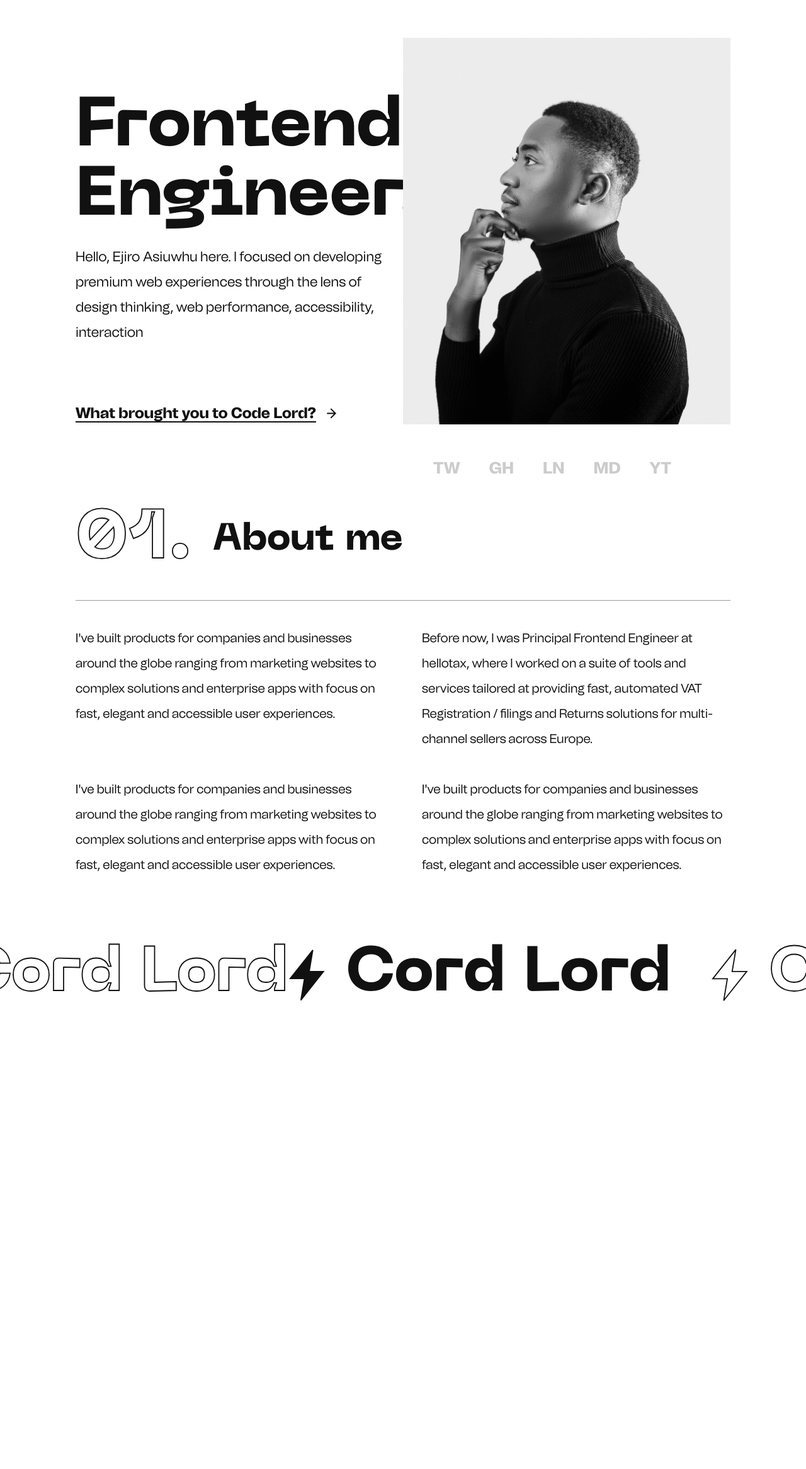
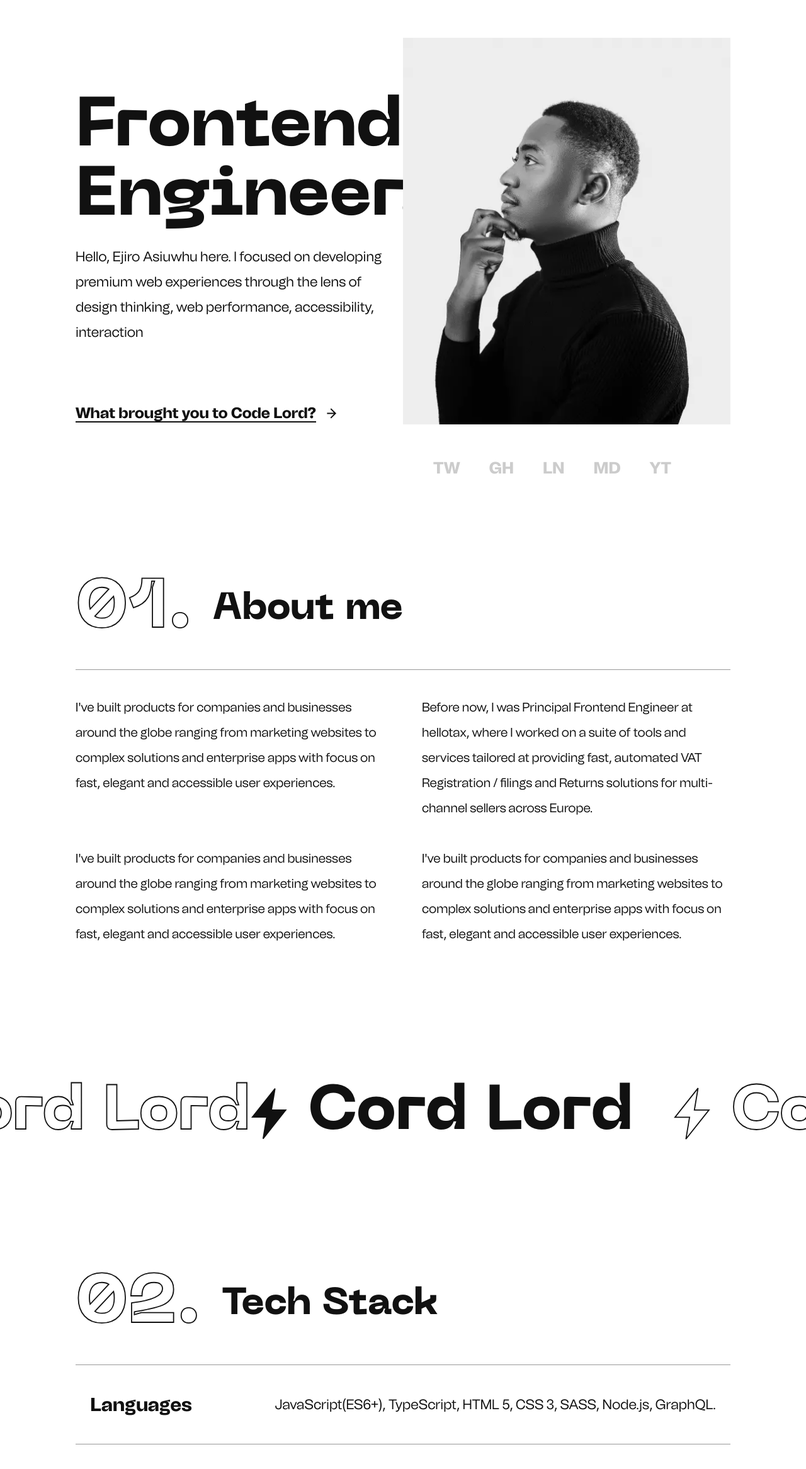
Before and after one commit to ejirocodes/portfolio-1, a Next.js app: page / in a window 1280 px wide. Shown: the part 177-2510 px from the top of the page at 63% size. Before the commit the page ends 1800 px from the top, so only its background shows below. Built offline with nearby package versions, Linux system fonts and the light colour scheme.

Commit message:
web perf image and UI fixes

```diff
--- a/components/home/About.tsx
+++ b/components/home/About.tsx
@@ -1,14 +1,11 @@
-import React from "react";
 import LineHoriz from "../shared/LineHoriz";
 
 export default function About() {
   return (
-    <section className="container-space my-[40px]">
+    <section className="container-space md:my-[150px] my-[100px]">
       <div className="md:mb-[40px] mb-[25px]">
-        <h1 className="font-NeueMachina font-extrabold flex md:items-center leading-none flex-col md:flex-row">
-          <span className="md:text-[110px] text-[50px] stroke-text stroke-text md:mr-[32px] md:mb-0 mb-[8px]">
-            01.
-          </span>
+        <h1 className="stroke-heading">
+          <span className="stroke-text stroke">01.</span>
           <span className="md:text-[60px] text-[40px]">About me</span>
         </h1>
       </div>
--- a/components/shared/TextHoriz.tsx
+++ b/components/shared/TextHoriz.tsx
@@ -3,7 +3,7 @@ import Marquee from "react-fast-marquee";
 
 function TextHoriz1() {
   return (
-    <div className="flex items-center stroke-text md:mr-0 mr-[20px]">
+    <div className="flex items-center stroke-text ">
       <svg
         className="md:w-[58px] w-[30px]"
         height="83"
@@ -26,7 +26,7 @@ function TextHoriz1() {
 }
 function TextHoriz2() {
   return (
-    <div className="flex items-center md:ml-0  ml-[20px]">
+    <div className="flex items-center md:mx-0  mx-[20px]">
       <svg
         className="md:w-[58px] w-[30px]"
         height="83"
--- a/pages/index.tsx
+++ b/pages/index.tsx
@@ -11,6 +11,7 @@ import "locomotive-scroll/dist/locomotive-scroll.css";
 import { socials } from "../data/social";
 import About from "../components/home/About";
 import TextHoriz from "../components/shared/TextHoriz";
+import TechStack from "../components/home/TechStack";
 
 const Home: NextPage = () => {
   return (
@@ -22,7 +23,7 @@ const Home: NextPage = () => {
       </Head>
 
       <main className="md:pt-[137px] w-full">
-        <section className="flex lg:items-center 2xl:justify-center lg:justify-between  md:flex-row flex-col w-full container-space">
+        <section className="flex lg:items-center huge:justify-center lg:justify-between  md:flex-row flex-col w-full container-space">
           <div className="w-full md:w-1/2  2xl:w-auto mr-0 2xl:mr-[50px] md:mb-0 mb-[60px]">
             <h1 className="font-extrabold font-['NeueMachina'] leading-none md:text-[110px] sm:text-[60px] text-[42px] mb-[20px]">
               <span className="mr-[8px]">Frontend</span>
@@ -61,7 +62,7 @@ const Home: NextPage = () => {
           </div>
           <div className="w-full md:w-1/2 ml-0 2xl:ml-[50px]  2xl:w-auto  flex justify-end items-center flex-col">
             <img
-              src="/img/ejiro-asiuwhu.png"
+              src="/img/ejiro-asiuwhu.webp"
               alt="Ejiro Asiuwhu"
               className="lg:mb-[50px] mb-[30px]"
             />
@@ -84,6 +85,7 @@ const Home: NextPage = () => {
         </section>
         <About />
         <TextHoriz />
+        <TechStack />
       </main>
     </div>
   );
--- a/styles/globals.css
+++ b/styles/globals.css
@@ -68,6 +68,12 @@
   }
   .marque-title {
     @apply md:ml-[32px] ml-[12px] whitespace-nowrap overflow-hidden;
+  }
+  .stroke-heading {
+    @apply font-NeueMachina font-extrabold flex md:items-center leading-none flex-col md:flex-row;
+  }
+  .stroke {
+    @apply md:text-[110px] text-[50px] md:mr-[32px] md:mb-0 mb-[8px];
   }
 }
 .stroke-text {
--- a/tailwind.config.js
+++ b/tailwind.config.js
@@ -11,6 +11,7 @@ module.exports = {
     extend: {
       screens: {
         xsm: "500px",
+        huge: "2500px",
       },
       colors: {
         dark: "#111111",
```
Also changed, not shown: public/img/ejiro-asiuwhu.png (deleted), public/img/ejiro-asiuwhu.webp (added).
